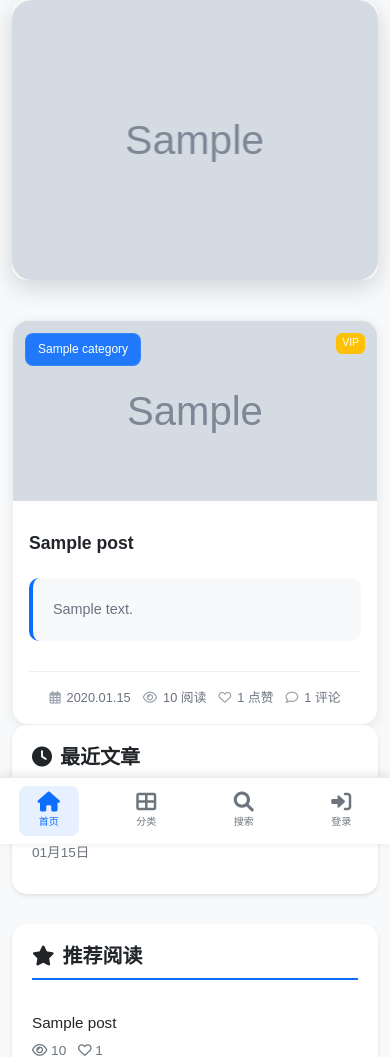
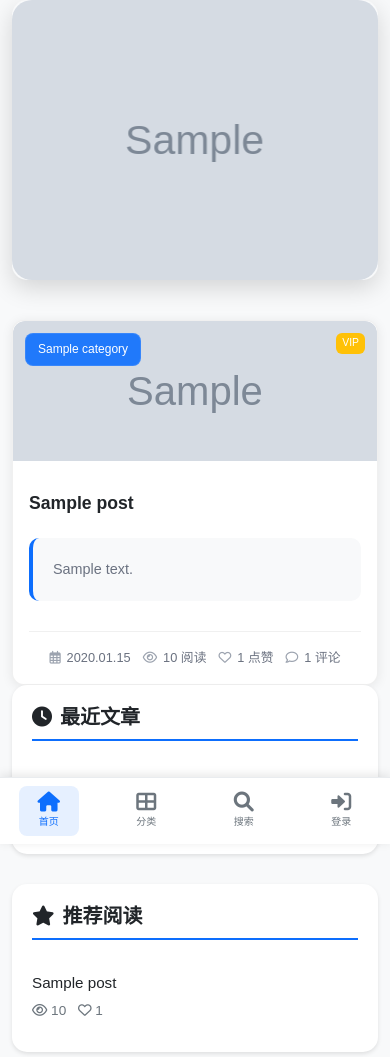
Before and after one commit to jhzhou002/blog, a Django app: page / in a window 390 px wide. Shown: the top 1057 px of the page. Run offline with Django 4.2, Linux system fonts and the light colour scheme; tables that the repository leaves empty hold one stand-in row (values such as "Sample post"); grey boxes marked "Sample" are stand-in pictures.

Commit message:
优化博客卡片图片比例和圆角设计
- 调整图片高度为160px，形成更合适的长方形比例
- 统一使用12px圆角，顶部图片区域采用圆角设计
- 移动端图片高度优化为140px，提升显示效果

🤖 Generated with [Claude Code](https://claude.ai/code)

Co-Authored-By: Claude <noreply@anthropic.com>

```diff
--- a/static/css/style.css
+++ b/static/css/style.css
@@ -191,7 +191,7 @@ body {
 /* Post Cards - 垂直布局设计 */
 .post-card {
     background: white;
-    border-radius: 16px;
+    border-radius: 12px;
     box-shadow: 0 2px 12px rgba(0, 0, 0, 0.08);
     transition: all 0.3s cubic-bezier(0.4, 0, 0.2, 1);
     overflow: hidden;
@@ -210,9 +210,10 @@ body {
 .post-card-img-wrapper {
     position: relative;
     width: 100%;
-    height: 200px;
+    height: 160px;
     overflow: hidden;
     background: #f8f9fa;
+    border-radius: 12px 12px 0 0;
 }
 
 .post-card-img {
@@ -789,7 +790,7 @@ body {
     }
 
     .post-card-img-wrapper {
-        height: 180px;
+        height: 140px;
     }
 
     .post-card-body {
```
